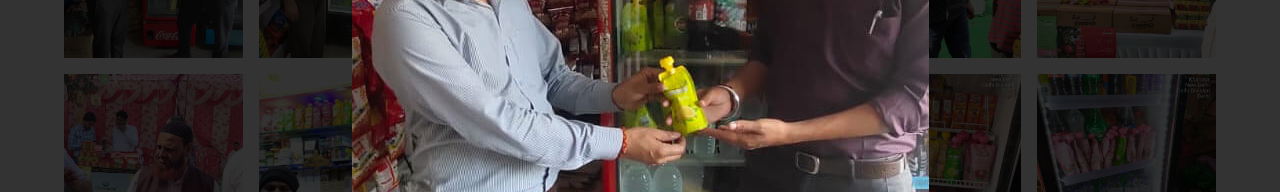
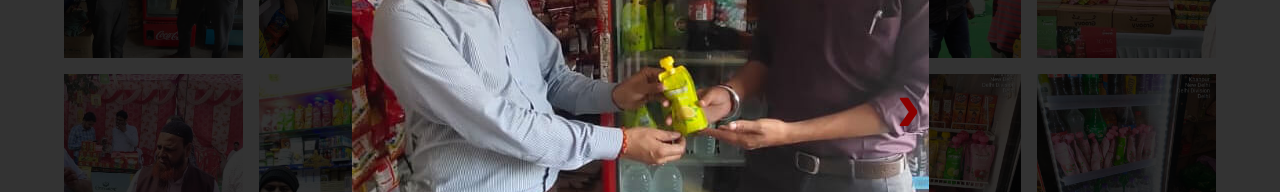
Before and after one commit to Rohit-Maurya-1/groovyproject, a React (Vite) app: page /gallery in a window 1280 px wide. Both pictures are taken after a click on the picture 153 px from the left and 256 px from the top of the page. Shown: the part 294-486 px from the top of the page. Built offline with nearby package versions, Linux system fonts and the light colour scheme; the HTML template or start-up script is replaced by a standard one.

Commit message:
Changes In gallery

```diff
--- a/src/Pages/Gallery.jsx
+++ b/src/Pages/Gallery.jsx
@@ -42,17 +42,31 @@ import ngp6 from "../../public/ngp6.jpg";
 import ngp7 from "../../public/ngp7.jpg";
 
 const Gallery = () => {
-  const [selectedImage, setSelectedImage] = useState(null);
+  const [selectedIndex, setSelectedIndex] = useState(null); // Index instead of image
 
-  const dist = [a, b, c, d, e, f, g, h, dl1, dl2, dl3, dl4, dl5, dl6, dl7, dl8, dl9, dl10, dl12, dl13, dl14, pb1, pb2, pb3, pb5, pb6, pb7, pb8, pb9, pb10, pb11, pb13, IMG6, pb14,
-    ngp1,ngp2,ngp3,ngp4,ngp5,ngp6,ngp7];
+  const dist = [
+    a, b, c, d, e, f, g, h, dl1, dl2, dl3, dl4, dl5, dl6, dl7, dl8, dl9, dl10, dl12, dl13, dl14,
+    pb1, pb2, pb3, pb5, pb6, pb7, pb8, pb9, pb10, pb11, pb13, IMG6, pb14, ngp1, ngp2, ngp3, ngp4, ngp5, ngp6, ngp7,
+  ];
 
-  const handleImageClick = (image) => {
-    setSelectedImage(image);
+  const handleImageClick = (index) => {
+    setSelectedIndex(index); // Set index on click
   };
 
   const closeImage = () => {
-    setSelectedImage(null);
+    setSelectedIndex(null);
+  };
+
+  const showNextImage = () => {
+    if (selectedIndex < dist.length - 1) {
+      setSelectedIndex((prev) => prev + 1);
+    }
+  };
+
+  const showPrevImage = () => {
+    if (selectedIndex > 0) {
+      setSelectedIndex((prev) => prev - 1);
+    }
   };
 
   return (
@@ -69,7 +83,7 @@ const Gallery = () => {
                   src={val}
                   alt={`Distributor ${key}`}
                   className="w-full h-40 sm:h-48 object-cover cursor-pointer transition-transform duration-300 ease-in-out transform hover:scale-105"
-                  onClick={() => handleImageClick(val)}
+                  onClick={() => handleImageClick(key)} // Pass index instead of image
                 />
               </div>
             );
@@ -77,17 +91,42 @@ const Gallery = () => {
         </div>
       </div>
 
-      {selectedImage && (
+      {selectedIndex !== null && (
         <div className="fixed inset-0 bg-black bg-opacity-80 flex items-center justify-center z-50">
           <div className="relative">
+            {/* Close Button */}
             <button
               className="absolute top-2 right-2 text-white text-5xl font-bold z-50 w-14 h-14"
               onClick={closeImage}
             >
               &times;
             </button>
+
+            {/* Left Arrow */}
+            {selectedIndex > 0 && (
+              <button
+                className="absolute left-2 top-1/2 transform -translate-y-1/2 text-dark-red text-7xl font-bold z-50 w-18 h-18"
+                onClick={showPrevImage}
+                style={{ color: "#8B0000" }} // Dark red color
+              >
+                &#8249;
+              </button>
+            )}
+
+            {/* Right Arrow */}
+            {selectedIndex < dist.length - 1 && (
+              <button
+                className="absolute right-2 top-1/2 transform -translate-y-1/2 text-dark-red text-7xl font-bold z-50 w-18 h-18"
+                onClick={showNextImage}
+                style={{ color: "#8B0000" }} // Dark red color
+              >
+                &#8250;
+              </button>
+            )}
+
+            {/* Image */}
             <img
-              src={selectedImage}
+              src={dist[selectedIndex]}
               alt="Enlarged"
               className="max-w-full max-h-screen"
             />
```
Also changed, not shown: 1 other file (tests, documents, lock files or other folders).
